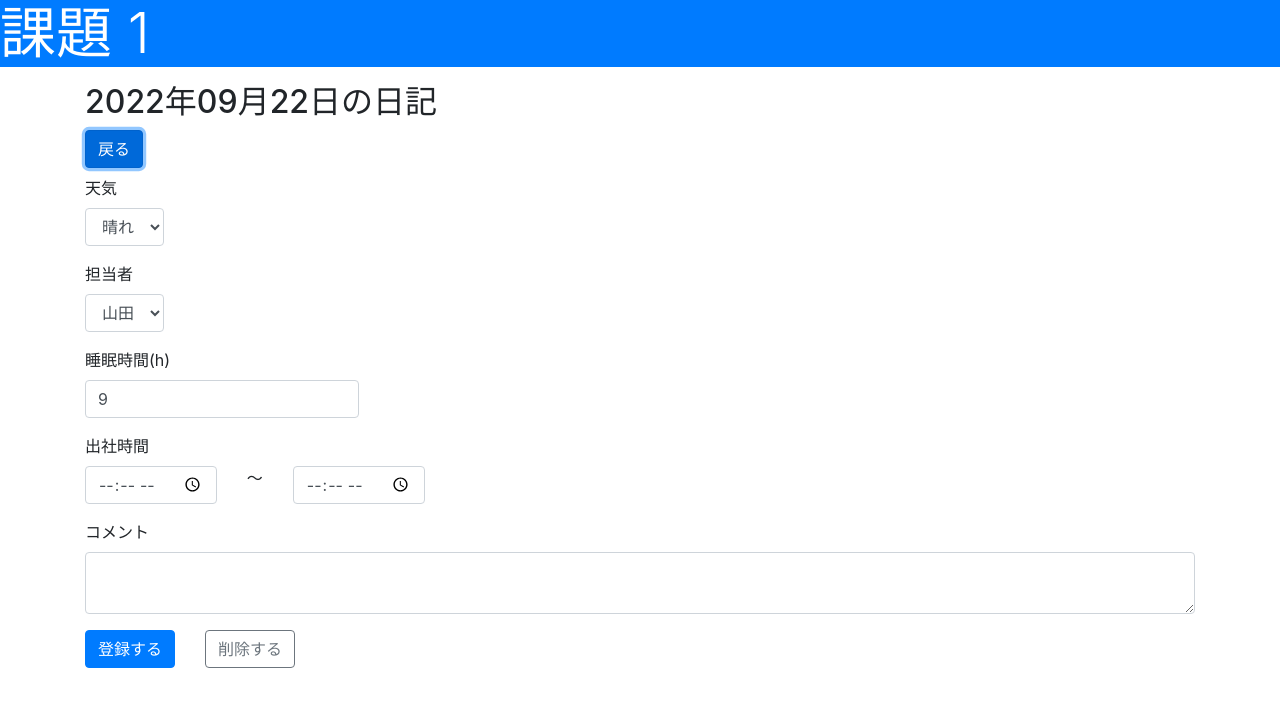
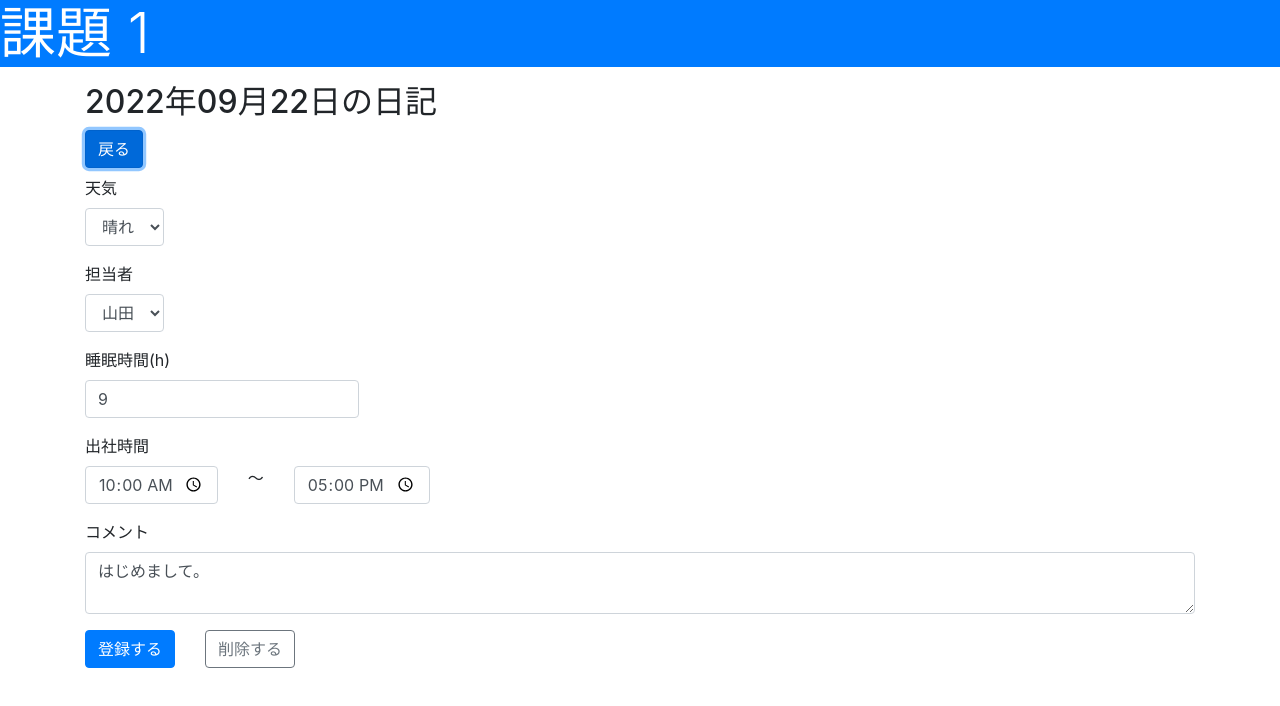
Before and after one commit to uedatakeshi/practice_1, a React (Create React App) app in the folder practice_1/: page / in a window 1280 px wide. Both pictures are taken after a click on the button "編集する". Shown: the top 706 px of the page. Built offline with nearby package versions, Linux system fonts and the light colour scheme.

Commit message:
add form value

```diff
--- a/practice_1/package.json
+++ b/practice_1/package.json
@@ -8,11 +8,11 @@
     "@testing-library/user-event": "^13.5.0",
     "@types/jest": "^27.5.2",
     "@types/node": "^16.11.59",
-    "@types/react": "^18.0.21",
     "@types/react-dom": "^18.0.6",
     "react": "^18.2.0",
     "react-dom": "^18.2.0",
     "react-scripts": "5.0.1",
+    "react-select": "^5.4.0",
     "typescript": "^4.8.3",
     "web-vitals": "^2.1.4"
   },
@@ -39,5 +39,9 @@
       "last 1 firefox version",
       "last 1 safari version"
     ]
+  },
+  "devDependencies": {
+    "@types/react": "^18.0.21",
+    "@types/react-select": "^5.0.1"
   }
 }
--- a/practice_1/src/App.tsx
+++ b/practice_1/src/App.tsx
@@ -8,12 +8,12 @@ import { useState, useRef } from 'react';
 
   const [isEdit, setIsEdit] = useState(false);
   const [diaries, setDiaries] = useState<Diary>({
-    weather:"",
-    manager:"",
+    weather:"晴れ",
+    manager:"山田",
     sleep_time:9,
-    start:"",
-    end:"",
-    comment:""
+    start:"10:00",
+    end:"17:00",
+    comment:"はじめまして。"
   });
 
 
@@ -36,7 +36,7 @@ import { useState, useRef } from 'react';
       {isEdit ?
         <div>
           <div><button onClick={viewHandler} className='btn btn-primary mb-2'>戻る</button></div>
-          <Form diaries={diaries} setDiaries={setDiaries}  onStop={viewHandler} onAdd={handleAddDiary} />
+          <Form diaries={diaries} setDiaries={setDiaries}  onStop={viewHandler} />
 
         </div>
 
--- a/practice_1/src/components/Form.tsx
+++ b/practice_1/src/components/Form.tsx
@@ -1,21 +1,51 @@
-import React from 'react'
+import React from 'react';
+import { Diary } from '../Diary';
 import { useState, useRef } from 'react';
 
-const Form = (props: any) => {
+type diaryProps = {
+    diaries: Diary;
+    setDiaries: any;
+    onStop: any;
+}
 
-    const diarySleeptimeRef: any = useRef();
+const Form = (props: diaryProps) => {
 
+    const WeatherRef = useRef<HTMLSelectElement>(null);
+    const ManagerRef = useRef<HTMLSelectElement>(null);
+    const SleeptimeRef = useRef<HTMLInputElement>(null);
+    const StartRef = useRef<HTMLInputElement>(null);
+    const EndRef = useRef<HTMLInputElement>(null);
+    const CommentRef = useRef<HTMLTextAreaElement>(null);
+
+    /*
     const handleSleepTimeChange = (event: any) => {
         props.setDiaries({ sleep_time: event.target.value });
     }
+    */
 
     const handleAddDiary = () => {
         if (window.confirm("よろしいですか？")) {
-            props.setDiaries({ sleep_time: diarySleeptimeRef.current.value });
+            props.setDiaries({
+                weather: WeatherRef.current?.value,
+                manager: ManagerRef.current?.value,
+                sleep_time: SleeptimeRef.current?.value,
+                start: StartRef.current?.value,
+                end: EndRef.current?.value,
+                comment: CommentRef.current?.value,
+            });
             props.onStop();
-
         }
     }
+    const weatherOptions = [
+        { value: '晴れ', label: '晴れ' },
+        { value: '曇り', label: '曇り' },
+        { value: '雨', label: '雨' },
+    ];
+    const managerOptions = [
+        { value: '山田', label: '山田' },
+        { value: '前田', label: '前田' },
+        { value: '高田', label: '高田' },
+    ];
 
     return (
         <div>
@@ -23,10 +53,8 @@ const Form = (props: any) => {
                 <label className="form-label" htmlFor='weather'>天気</label>
                 <div className="row">
                     <div className="col-auto">
-                        <select className="form-control form-select-lg" id="weather" name="weather" >
-                            <option>晴れ</option>
-                            <option>曇り</option>
-                            <option>雨</option>
+                        <select ref={WeatherRef} defaultValue={props.diaries.weather} className="form-control form-select-lg" id="weather" name="weather" >
+                            {weatherOptions.map(d => <option value={d.value}>{d.label}</option>)}
                         </select>
                     </div>
                 </div>
@@ -35,10 +63,8 @@ const Form = (props: any) => {
                 <label className="form-label" htmlFor="manager">担当者</label>
                 <div className="row">
                     <div className="col-auto">
-                        <select className="form-control form-select-lg" id="manager" name="manager">
-                            <option>山田</option>
-                            <option>前田</option>
-                            <option>高田</option>
+                        <select ref={ManagerRef} defaultValue={props.diaries.manager} className="form-control form-select-lg" id="manager" name="manager">
+                            {managerOptions.map(d => <option value={d.value}>{d.label}</option>)}
                         </select>
                     </div>
                 </div>
@@ -47,7 +73,9 @@ const Form = (props: any) => {
                 <label className="form-label" htmlFor="sleep_time">睡眠時間(h)</label>
                 <div className="row">
                     <div className="col-auto">
-                        <input type="number"  defaultValue={props.diaries.sleep_time} ref={diarySleeptimeRef} className="form-control" id="sleep_time" name="sleep_time" />
+                        <input type="number" defaultValue={props.diaries.sleep_time}
+                            ref={SleeptimeRef}
+                            className="form-control" id="sleep_time" name="sleep_time" />
                     </div>
                 </div>
             </div>
@@ -55,19 +83,23 @@ const Form = (props: any) => {
                 <label className="form-label" htmlFor="start">出社時間</label>
                 <div className="row">
                     <div className="col-auto">
-                        <input type="time" className="form-control" id="start" name="start" />
+                        <input type="time" defaultValue={props.diaries.start}
+                        ref={StartRef}
+                            className="form-control" id="start" name="start" />
                     </div>
                     <div className="col-auto">
                         ～
                     </div>
                     <div className="col-auto">
-                        <input type="time" className="form-control" id="end" name="end" />
+                        <input type="time" defaultValue={props.diaries.end}
+                            ref={EndRef}
+                            className="form-control" id="end" name="end" />
                     </div>
                 </div>
             </div>
             <div className="mb-3">
                 <label className="form-label" htmlFor="comment">コメント</label>
-                <textarea className="form-control" id="comment" name="comment" ></textarea>
+                <textarea ref={CommentRef} className="form-control" id="comment" name="comment" >{props.diaries.comment}</textarea>
             </div>
             <div className="row">
                 <div className="col-auto">
--- a/practice_1/src/components/View.tsx
+++ b/practice_1/src/components/View.tsx
@@ -12,11 +12,11 @@ const View  = ({diaries}: diaryProps) => {
         <div>
             <div className='mb-3'>
                 <label className='form-label'>天気</label>
-                <p className='h3 bg-light p-3'>晴れ</p>
+                <p className='h3 bg-light p-3'>{diaries.weather}</p>
             </div>
             <div className="mb-3">
                 <label className="form-label">担当者</label>
-                <p className="h3 bg-light p-3">山田</p>
+                <p className="h3 bg-light p-3">{diaries.manager}</p>
             </div>
             <div className="mb-3">
                 <label className="form-label">睡眠時間</label>
@@ -24,7 +24,7 @@ const View  = ({diaries}: diaryProps) => {
             </div>
             <div className="mb-3">
                 <label className="form-label">出社時間</label>
-                <p className="h3 bg-light p-3">10:00～17:00</p>
+                <p className="h3 bg-light p-3">{diaries.start}～{diaries.end}</p>
             </div>
             <div className="mb-3">
                 <label className="form-label">コメント</label>
```
Also changed, not shown: 1 other file (tests, documents, lock files or other folders).
